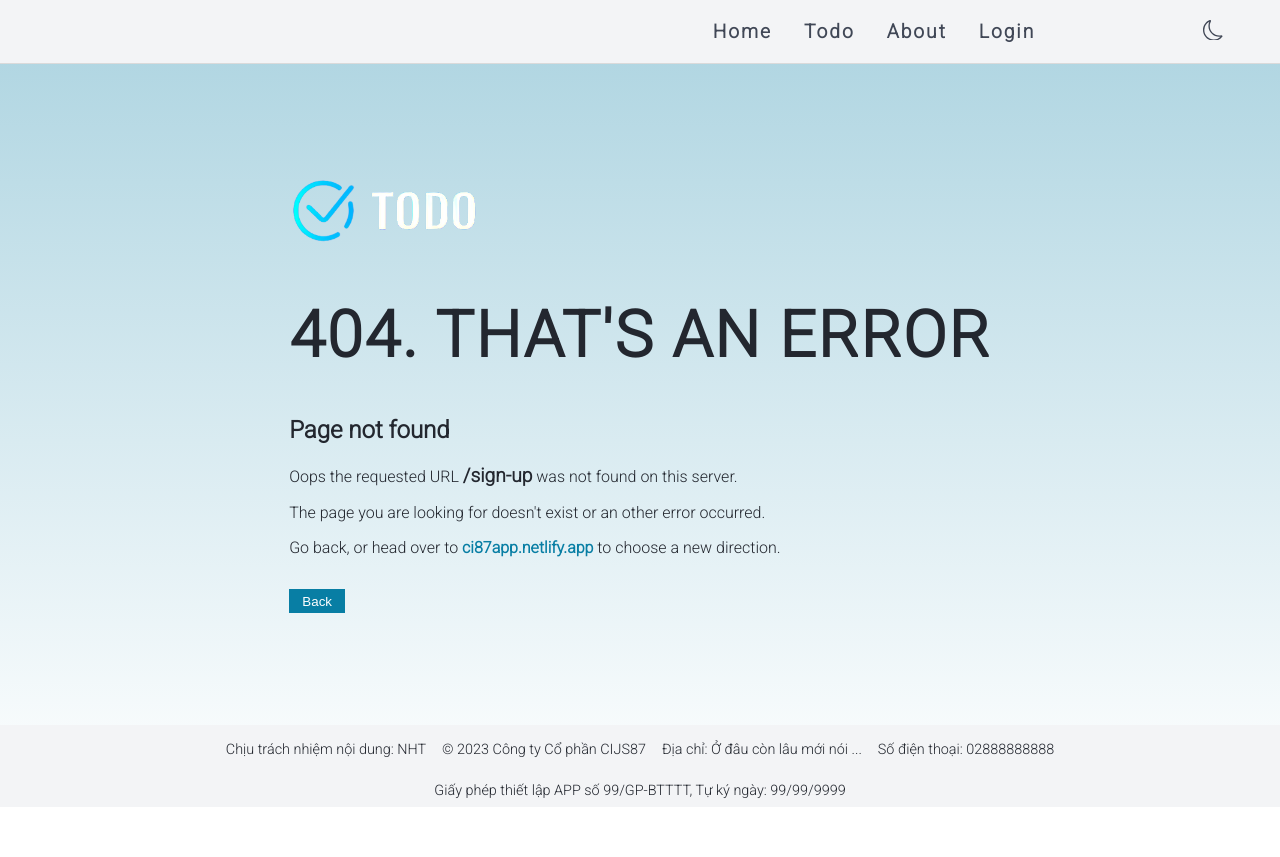
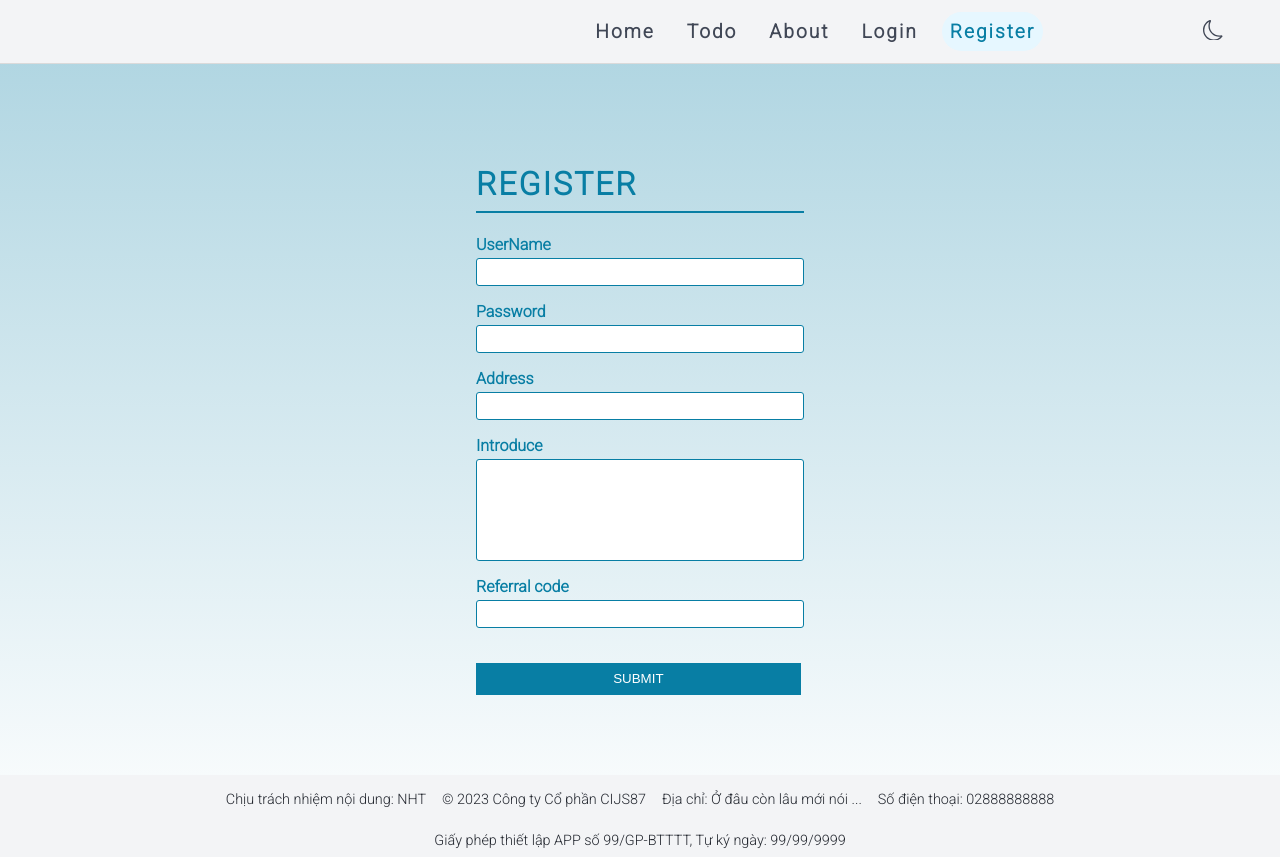
Before and after one commit to ThinhNgo767/ci87, a React (Create React App) app: page /sign-up in a window 1280 px wide. Before the commit the page ends 807 px from the top, so only its background shows below. Built offline with nearby package versions, Linux system fonts and the light colour scheme.

Commit message:
update register

```diff
--- a/src/App.js
+++ b/src/App.js
@@ -5,6 +5,7 @@ import Home from "./pages/Home";
 import Todo from "./pages/Todo";
 import About from "./pages/About";
 import SignIn from "./pages/SignIn";
+import SignUp from "./pages/SignUp";
 import Error from "./pages/Error";
 
 import ThemeContext from "./contexts/ThemeContext";
@@ -33,7 +34,7 @@ function App() {
   return (
     <div className={appClassName}>
       <ThemeContext.Provider value={{ theme: theme, setTheme: setTheme }}>
-        <Header isLoggedIn={isLoggedIn} />
+        <Header isLoggedIn={isLoggedIn} onLoggout={handleLoggout} />
         <Routes>
           <Route path="/" element={<Home />} />
           <Route path="/todo" element={<Todo isLoggedIn={isLoggedIn} />} />
@@ -48,6 +49,7 @@ function App() {
               />
             }
           />
+          <Route path="/sign-up" element={<SignUp />} />
           <Route path="*" element={<Error />} />
         </Routes>
         <Footer />
--- a/src/component/Header/index.js
+++ b/src/component/Header/index.js
@@ -4,8 +4,9 @@ import "./style.css";
 import { NavLink } from "react-router-dom";
 import { useState, useEffect, useContext } from "react";
 import { BsSun, BsMoon } from "react-icons/bs";
+import Cookies from "js-cookie";
 
-const Header = ({isLoggedIn}) => {
+const Header = ({ isLoggedIn, onLoggout }) => {
   const { theme, setTheme } = useContext(ThemeContext);
   const [isScrolled, setIsScrolled] = useState(false);
 
@@ -27,6 +28,14 @@ const Header = ({isLoggedIn}) => {
       window.removeEventListener("scroll", handleScroll);
     };
   }, []);
+
+  const handleLogout = () => {
+    // Xóa dữ liệu người dùng và đăng xuất
+    Cookies.remove("token");
+    Cookies.remove("user");
+    onLoggout();
+    // setUserData(null);
+  };
 
   const activeClass = (params) => {
     return theme === "light"
@@ -61,16 +70,30 @@ const Header = ({isLoggedIn}) => {
         </li>
         <li>
           <NavLink to="/about" className={activeClass}>
-          About
+            About
           </NavLink>
         </li>
         <li>
-          {!isLoggedIn ? <NavLink to="/sign-in" className={activeClass}>
-            Login
-          </NavLink> : <NavLink to="/sign-in" className={activeClass}>
-            Profile
-          </NavLink>}
-
+          {!isLoggedIn ? (
+            <NavLink to="/sign-in" className={activeClass}>
+              Login
+            </NavLink>
+          ) : (
+            <NavLink to="/sign-in" className={activeClass}>
+              Profile
+            </NavLink>
+          )}
+        </li>
+        <li>
+          {!isLoggedIn ? (
+            <NavLink to="/sign-up" className={activeClass}>
+              Register
+            </NavLink>
+          ) : (
+            <NavLink to="/" className={activeClass} onClick={handleLogout}>
+              Logout
+            </NavLink>
+          )}
         </li>
       </ul>
       {theme === "light" ? (
--- a/src/pages/SignIn/index.js
+++ b/src/pages/SignIn/index.js
@@ -2,6 +2,7 @@ import React, { useState, useContext } from "react";
 import axios from "axios";
 import ThemeContext from "../../contexts/ThemeContext";
 import Cookies from "js-cookie";
+import { NavLink } from "react-router-dom";
 
 import "./style.css";
 
@@ -33,6 +34,10 @@ const SignIn = ({ onLoggedIn, onLoggout, isLoggedIn }) => {
     const expirationDateToken = new Date();
     expirationDateToken.setTime(expirationDateToken.getTime() + 15 * 60 * 1000);
     const options = { expires: expirationDateToken };
+    if (username === "" || password === "") {
+      setError("Không được để trống username hoặc password");
+      return;
+    } else {
       try {
         // Gửi yêu cầu đăng nhập lên API và nhận dữ liệu người dùng
         const response = await axios.get(
@@ -52,12 +57,13 @@ const SignIn = ({ onLoggedIn, onLoggout, isLoggedIn }) => {
           onLoggedIn();
         } else {
           // Đăng nhập thất bại
-        setError("sai username or password");
+          setError("Sai username hoặc password");
         }
 
         // Xử lý phản hồi từ API
       } catch (error) {
         setError("Đã xảy ra lỗi khi gửi yêu cầu");
+      }
     }
   };
 
@@ -134,7 +140,7 @@ const SignIn = ({ onLoggedIn, onLoggout, isLoggedIn }) => {
     <div className="sign-in">
       {isLoggedIn ? (
         <div className={classUserLogin}>
-          <h2>
+          <h2 className="welcome">
             Chào mừng <span className="user_name">{user.fullName}</span> đã quay
             lại
           </h2>
@@ -260,13 +266,15 @@ const SignIn = ({ onLoggedIn, onLoggout, isLoggedIn }) => {
           </>
         </div>
       ) : (
+        <>
+          <h1 className="login-title">Login</h1>
           <form className="login-form">
             <input
               type="text"
               className="login-name"
               placeholder="Tên đăng nhập"
               value={username}
-            onChange={(e) => setUsername(e.target.value)}
+              onChange={(e) => setUsername(e.target.value.toLowerCase())}
               onKeyDown={handleKeyPress}
             />
             <input
@@ -278,11 +286,18 @@ const SignIn = ({ onLoggedIn, onLoggout, isLoggedIn }) => {
               onKeyDown={handleKeyPress}
               autoComplete="autoComplete"
             />
+            <p>
+              Bạn chưa có tài khoản{" "}
+              <NavLink to="/sign-up" className="dang-ky">
+                Đăng Ký
+              </NavLink>
+            </p>
             <button type="button" title="Login" onClick={handleLogin}>
               Đăng nhập
             </button>
             {error && <p>{error}</p>}
           </form>
+        </>
       )}
     </div>
   );
--- a/src/pages/SignIn/style.css
+++ b/src/pages/SignIn/style.css
@@ -1,3 +1,12 @@
+h1.login-title {
+  text-align: center;
+  border-bottom: 2px solid #087ea4;
+  color: #087ea4;
+  width: 25%;
+  margin: 0 auto;
+  padding-bottom: 0.5rem;
+  margin-bottom: 2rem;
+}
 .sign-in {
   min-width: 80%;
 }
@@ -167,8 +176,19 @@ button.user-btn-cancel {
 .button-user {
   justify-content: flex-end;
 }
-
+a.dang-ky {
+  text-decoration: none;
+  color: #087ea4;
+  font-weight: 600;
+}
+a.dang-ky:hover {
+  color: #4b627a;
+}
 @media only screen and (max-width: 480px) {
+  .sign-in {
+    min-height: 60vh;
+    min-width: 80vw;
+  }
   .sign-in .item-info {
     flex-direction: column;
     width: 90%;
@@ -192,9 +212,11 @@ button.user-btn-cancel {
   .sign-in .user_islogin {
     text-align: center;
   }
-  span.user_name {
-    font-size: 1.2rem;
+  span.user_name,
+  h2.welcome {
+    font-size: 1rem;
   }
+
   .item-img,
   .item-infomation {
     width: 100%;
@@ -213,4 +235,8 @@ button.user-btn-cancel {
     padding-top: 0;
     width: 84%;
   }
+  h1.login-title {
+    width: 80%;
+    text-align: left;
+  }
 }
--- /dev/null
+++ b/src/pages/SignUp/index.js
@@ -0,0 +1,122 @@
+import "./style.css";
+
+import { useState } from "react";
+import { useNavigate } from "react-router-dom";
+import axios from "axios";
+
+const SignUp = () => {
+  const [username, setUsername] = useState("");
+  const [password, setPassword] = useState("");
+  const [address, setAddress] = useState("");
+  const [introduce, setIntroduce] = useState("");
+  const [code, setCode] = useState("");
+  const [errorMessenger, setErrorMessenger] = useState("");
+
+  const navigate = useNavigate();
+
+  const today = new Date();
+  const referralCode = "NHTLOUIS";
+
+  const handleRegister = async () => {
+    const newUser = {
+      createdAt: today,
+      avatar: "",
+      userName: username,
+      password: password,
+      fullName: "",
+      age: "",
+      address: address,
+      intro: introduce,
+      todoTask: [],
+    };
+
+    if (username === "" || password === "") {
+      setErrorMessenger("Bạn chưa điền username hoặc password");
+    } else if (code !== referralCode || code === "") {
+      setErrorMessenger(
+        "Bạn chưa điền referral code hoặc referral code không đúng!"
+      );
+    } else {
+      axios
+        .get("https://650d41c5a8b42265ec2be909.mockapi.io/user/")
+        .then((response) => {
+          const isUser = response.data.find((u) => u.userName === username);
+          if (isUser) {
+            setErrorMessenger("Tài khoản đã tồn tại");
+            return;
+          } else {
+            try {
+              const response = axios.post(
+                "https://650d41c5a8b42265ec2be909.mockapi.io/user",
+                newUser
+              );
+
+              if (response) {
+                setUsername("");
+                setPassword("");
+                setAddress("");
+                setIntroduce("");
+                navigate("/sign-in");
+              }
+            } catch (error) {
+              console.error(error);
+            }
+          }
+        })
+        .catch((error) => {
+          console.error(error);
+        });
+    }
+  };
+
+  return (
+    <div className="sign-up">
+      <h1 className="register">Register</h1>
+      <p className="signup-item">
+        <label htmlFor="signup-name">UserName</label>
+        <input
+          type="text"
+          id="signup-name"
+          onChange={(e) => setUsername(e.target.value)}
+        />
+      </p>
+      <p className="signup-item">
+        <label htmlFor="signup-pass">Password</label>
+        <input
+          type="password"
+          id="signup-pass"
+          onChange={(e) => setPassword(e.target.value)}
+        />
+      </p>
+      <p className="signup-item">
+        <label htmlFor="signup-address">Address</label>
+        <input
+          type="text"
+          id="signup-address"
+          onChange={(e) => setAddress(e.target.value)}
+        />
+      </p>
+      <p className="signup-item">
+        <label htmlFor="signup-intro">Introduce</label>
+        <textarea
+          id="signup-intro"
+          onChange={(e) => setIntroduce(e.target.value)}
+        ></textarea>
+      </p>
+      <p className="signup-item">
+        <label htmlFor="signup-code">Referral code</label>
+        <input
+          type="text"
+          id="signup-code"
+          onChange={(e) => setCode(e.target.value.toUpperCase())}
+        />
+      </p>
+      <h5 className="errorMessenger">{errorMessenger}</h5>
+      <button className="submit-signup" onClick={handleRegister}>
+        Submit
+      </button>
+    </div>
+  );
+};
+
+export default SignUp;
--- /dev/null
+++ b/src/pages/SignUp/style.css
@@ -0,0 +1,50 @@
+h1.register {
+  border-bottom: #087ea4 2px solid;
+  padding-bottom: 0.5rem;
+  color: #087ea4;
+}
+.sign-up .signup-item {
+  width: 100%;
+  display: flex;
+  flex-direction: column;
+  justify-content: center;
+}
+#signup-intro {
+  width: 20rem;
+  height: 6rem;
+  resize: none;
+  border: 1px solid #087ea4;
+  border-radius: 3px;
+  padding-left: 0.25rem;
+  font-family: "Roboto", sans-serif;
+  font-style: #000;
+}
+.sign-up .signup-item input {
+  width: 20rem;
+  height: 1.5rem;
+  border: 1px solid #087ea4;
+  border-radius: 3px;
+  padding-left: 0.25rem;
+}
+.sign-up .signup-item input:focus,
+#signup-intro:focus {
+  outline: none;
+  border: 1.5px solid #de5833;
+}
+button.submit-signup {
+  margin-top: 1rem;
+  width: 20.3rem;
+  height: 2rem;
+  text-transform: uppercase;
+}
+.signup-item label {
+  color: #087ea4;
+  font-weight: 600;
+  padding-bottom: 0.25rem;
+}
+.errorMessenger {
+  font-size: 0.7rem;
+  font-style: italic;
+}
+@media only screen and (max-width: 480px) {
+}
--- a/src/pages/Todo/component/TodoItem/index.js
+++ b/src/pages/Todo/component/TodoItem/index.js
@@ -51,8 +51,6 @@ const TodoItem = ({ dataTodos, todoCompleted, handleDeleteTodo, idUser }) => {
           return todo;
         });
 
-
-
         axios
           .put(`https://650d41c5a8b42265ec2be909.mockapi.io/user/${idUser}`, {
             todoTask: updatedTodos,
@@ -67,7 +65,6 @@ const TodoItem = ({ dataTodos, todoCompleted, handleDeleteTodo, idUser }) => {
       .catch((error) => {
         console.error("Lỗi khi lấy danh sách người dùng:", error);
       });
-
   };
 
   const increase = () => {
--- a/src/pages/Todo/index.js
+++ b/src/pages/Todo/index.js
@@ -42,8 +42,6 @@ const Todo = ({ isLoggedIn }) => {
         const userLogin = response.data.find((user) => user.id === id);
         if (userLogin) {
           setTodos(userLogin.todoTask);
-        } else {
-          setTodos([]);
         }
       } catch (error) {
         console.error(error);
--- a/src/pages/Todo/style.css
+++ b/src/pages/Todo/style.css
@@ -1,17 +1,18 @@
-.todo__page{
+.todo__page {
   min-width: 20rem;
   padding: 3rem 5rem;
   border-radius: 5px;
 }
-.todo__page-light{
+.todo__page-light {
   background-color: #f3f4f6;
-
 }
-.todo__page-dark{
+.todo__page-dark {
   background-color: #444b59;
 }
 @media only screen and (max-width: 480px) {
-    .todo__page{
+  .todo__page {
     padding: 3rem 2.2rem;
+    min-height: 80vh;
+    min-width: 80vw;
   }
 }
```
Lines whose indentation alone changed are shown as unchanged.
